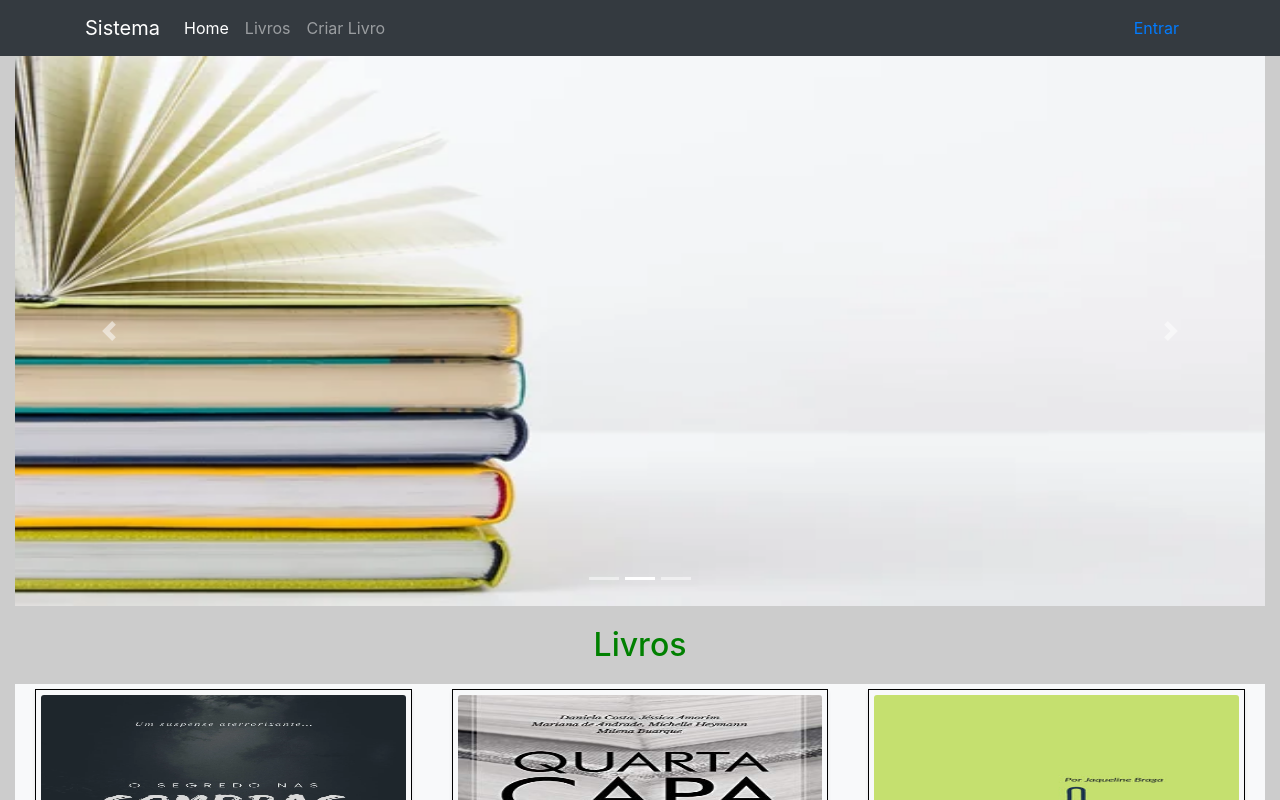
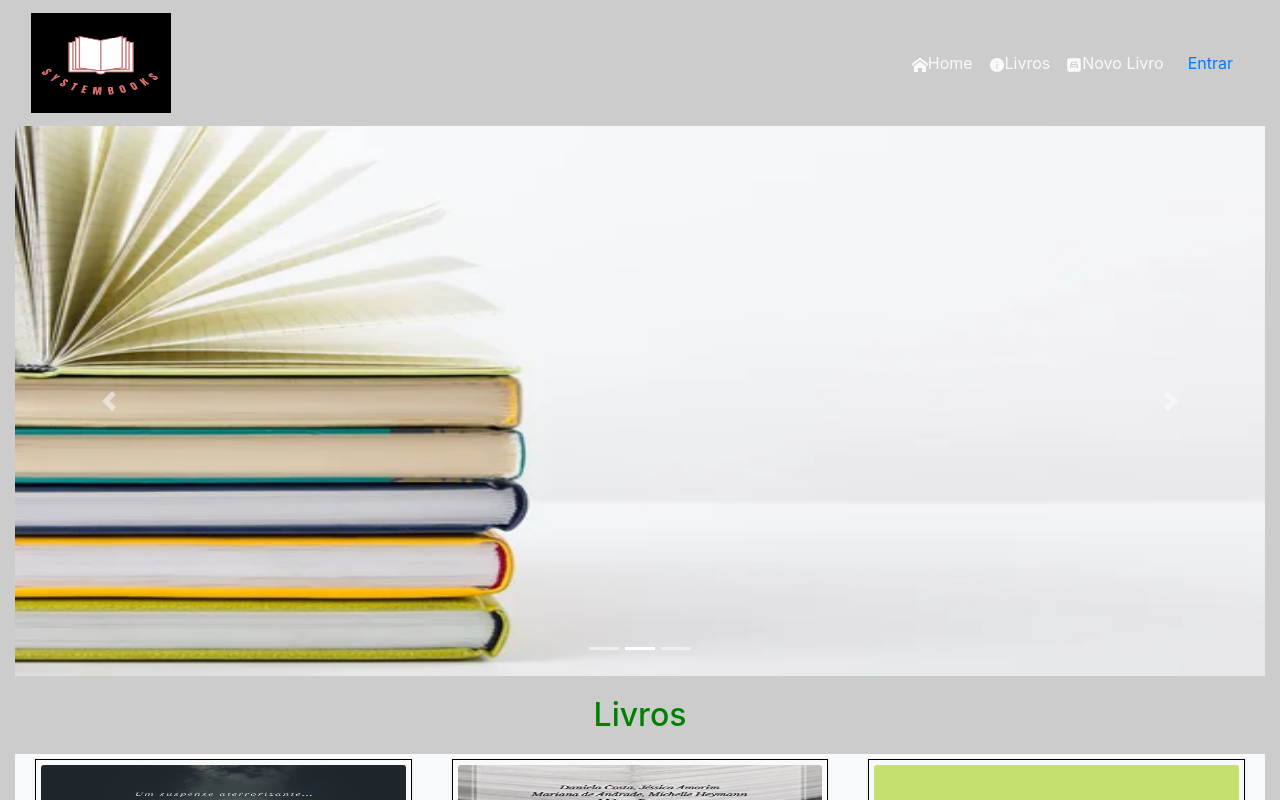
Before and after one commit to ironhack-sao-wdft/react-ironplate, a React (Create React App) app: page / in a window 1280 px wide. Shown: the top 800 px of the page. Built offline with nearby package versions, Linux system fonts and the light colour scheme.

Commit message:
resposividade naavbar

```diff
--- a/src/components/Navbar.js
+++ b/src/components/Navbar.js
@@ -1,66 +1,167 @@
+// import { useContext } from "react";
+// import { NavLink } from "react-router-dom";
+
+// import { AuthContext } from "../contexts/authContext";
+
+// function Navbar() {
+//   const { loggedInUser, logout } = useContext(AuthContext);
+
+//   return (
+//     <nav className="navbar navbar-expand-lg navbar-dark bg-dark">
+//       <div className="container  d-flex justify-content-between align-items-center text-light">
+//         <div className="collapse navbar-collapse" id="navbarTogglerDemo01">
+
+
+//           <div className="collapse navbar-collapse" id="#menuPrincipal">
+//             <ul className="navbar-nav me-auto mb-2 mb-lg-0">
+//               <li className="nav-item">
+//                 <NavLink
+//                   className={({ isActive }) =>
+//                     `nav-link ${isActive ? "active" : ""}`
+//                   }
+//                   to="/"
+//                 >
+//                   Home
+//                 </NavLink>
+//               </li>
+
+//               <li className="nav-item">
+//                 <NavLink
+//                   className={({ isActive }) =>
+//                     `nav-link ${isActive ? "active" : ""}`
+//                   }
+//                   to="/lista"
+//                 >
+//                   Livros
+//                 </NavLink>
+//               </li>
+//               <li className="nav-item">
+//                 <NavLink
+//                   className={({ isActive }) =>
+//                     `nav-link ${isActive ? "active" : ""}`
+//                   }
+//                   to="/cadastrarLivro"
+//                 >
+//                   Criar Livro
+//                 </NavLink>
+//               </li>
+//             </ul>
+
+//           </div>
+//         </div>
+//         <div>
+//           {loggedInUser.user._id ? (
+//             <>
+//               <span className="mr-3">Bem-vindo, {loggedInUser.user.name}</span>
+
+//               <button onClick={logout} className="btn btn-link">
+//                 Sair
+//               </button>
+//             </>
+//           ) : (
+//             <NavLink
+//               className={({ isActive }) =>
+//                 `nav-link ${isActive ? "active" : ""}`
+//               }
+//               to="/login"
+//             >
+//               Entrar
+//             </NavLink>
+//           )}
+//         </div>
+//       </div>
+//     </nav>
+//   );
+// }
+
+// export default Navbar;
+
+// //     <div class="collapse navbar-collapse" id="navbarTogglerDemo01">
+// //       <a class="navbar-brand" href="#">Hidden brand</a>
+// //       <ul class="navbar-nav me-auto mb-2 mb-lg-0">
+// //         <li class="nav-item">
+// //           <a class="nav-link active" aria-current="page" href="#">Home</a>
+// //         </li>
+// //         <li class="nav-item">
+// //           <a class="nav-link" href="#">Link</a>
+// //         </li>
+// //         <li class="nav-item">
+// //           <a class="nav-link disabled" href="#" tabindex="-1" aria-disabled="true">Disabled</a>
+// //         </li>
+// //       </ul>
+
+// //     </div>
+// //   </div>
+
+// // </nav>
+
+
+import Navbar from "react-bootstrap/Navbar";
 import { useContext } from "react";
+import { AuthContext } from "../contexts/authContext";
+
+
+// import Container from "react-bootstrap/Container";
  import { NavLink } from "react-router-dom";
 
-import { AuthContext } from "../contexts/authContext";
+import Nav from "react-bootstrap/Nav";
+import { ImHome } from "react-icons/im";
+import { AiFillInfoCircle } from "react-icons/ai";
+import { MdBedroomChild } from "react-icons/md";
 
-function Navbar() {
+function Top() {
+
   const { loggedInUser, logout } = useContext(AuthContext);
 
+
   return (
-    <nav className="navbar navbar-expand-lg navbar-dark bg-dark">
-      <div className="container  d-flex justify-content-between align-items-center text-light">
-        <div className="collapse navbar-collapse" id="navbarTogglerDemo01">
-          <a className="navbar-brand" href="/">
-            Sistema
-          </a>
+    <Navbar collapseOnSelect expand="lg" className="top">
+      <div className="container-fluid">
+        <Navbar.Brand href="/">
+          <img
+            src="./img/logo.png"
+            alt="logo"
+            width="140"
+            height="100"
+            className="imagem-logo"
+          />
+        </Navbar.Brand>
+        <Navbar.Toggle aria-controls="responsive-navbar-nav" />
+        <Navbar.Collapse id="responsive-navbar-nav">
+          <Nav>
+            <Nav.Link
+              eventKey="1"
+              className="text-color text-light"
+              href="/"
+            >
+              <span className="icones">
+                <ImHome />
+              </span>
+              Home
+            </Nav.Link>
+            <Nav.Link
+              eventKey="2"
+              className="text-color text-light"
+              href="/lista"
+            >
+              <span className="icones">
+                <AiFillInfoCircle />
+              </span>
+              Livros
+            </Nav.Link>
+            <Nav.Link
+              eventKey="3"
+              className="text-color text-light"
+              href="/cadastrarLivro"
+            >
+              <span className="icones">
+                <MdBedroomChild />
+              </span>
+              Novo Livro
+            </Nav.Link>
 
-          <div className="collapse navbar-collapse" id="#menuPrincipal">
-            <ul className="navbar-nav me-auto mb-2 mb-lg-0">
-              <li className="nav-item">
-                <NavLink
-                  className={({ isActive }) =>
-                    `nav-link ${isActive ? "active" : ""}`
-                  }
-                  to="/"
-                >
-                  Home
-                </NavLink>
-              </li>
-
-              <li className="nav-item">
-                <NavLink
-                  className={({ isActive }) =>
-                    `nav-link ${isActive ? "active" : ""}`
-                  }
-                  to="/lista"
-                >
-                  Livros
-                </NavLink>
-              </li>
-              <li className="nav-item">
-                <NavLink
-                  className={({ isActive }) =>
-                    `nav-link ${isActive ? "active" : ""}`
-                  }
-                  to="/cadastrarLivro"
-                >
-                  Criar Livro
-                </NavLink>
-              </li>
-            </ul>
-            <button
-              className="navbar-toggler"
-              type="button"
-              data-toggle="collapse"
-              data-target="#collapseExample"
-              aria-controls="collapseExample"
-              aria-expanded="false"
-              aria-label="Toggle navigation"
-            >
-              <span className="navbar-toggler-icon"></span>
-            </button>
-          </div>
-        </div>
+          </Nav>
+        </Navbar.Collapse>
         <div>
            {loggedInUser.user._id ? (
           <>
@@ -82,27 +183,7 @@ function Navbar() {
            )}
         </div>
       </div>
-    </nav>
+    </Navbar>
   );
 }
-
-export default Navbar;
-
-//     <div class="collapse navbar-collapse" id="navbarTogglerDemo01">
-//       <a class="navbar-brand" href="#">Hidden brand</a>
-//       <ul class="navbar-nav me-auto mb-2 mb-lg-0">
-//         <li class="nav-item">
-//           <a class="nav-link active" aria-current="page" href="#">Home</a>
-//         </li>
-//         <li class="nav-item">
-//           <a class="nav-link" href="#">Link</a>
-//         </li>
-//         <li class="nav-item">
-//           <a class="nav-link disabled" href="#" tabindex="-1" aria-disabled="true">Disabled</a>
-//         </li>
-//       </ul>
-
-//     </div>
-//   </div>
-
-// </nav>
+export default Top;
```
Lines whose indentation alone changed are shown as unchanged.
